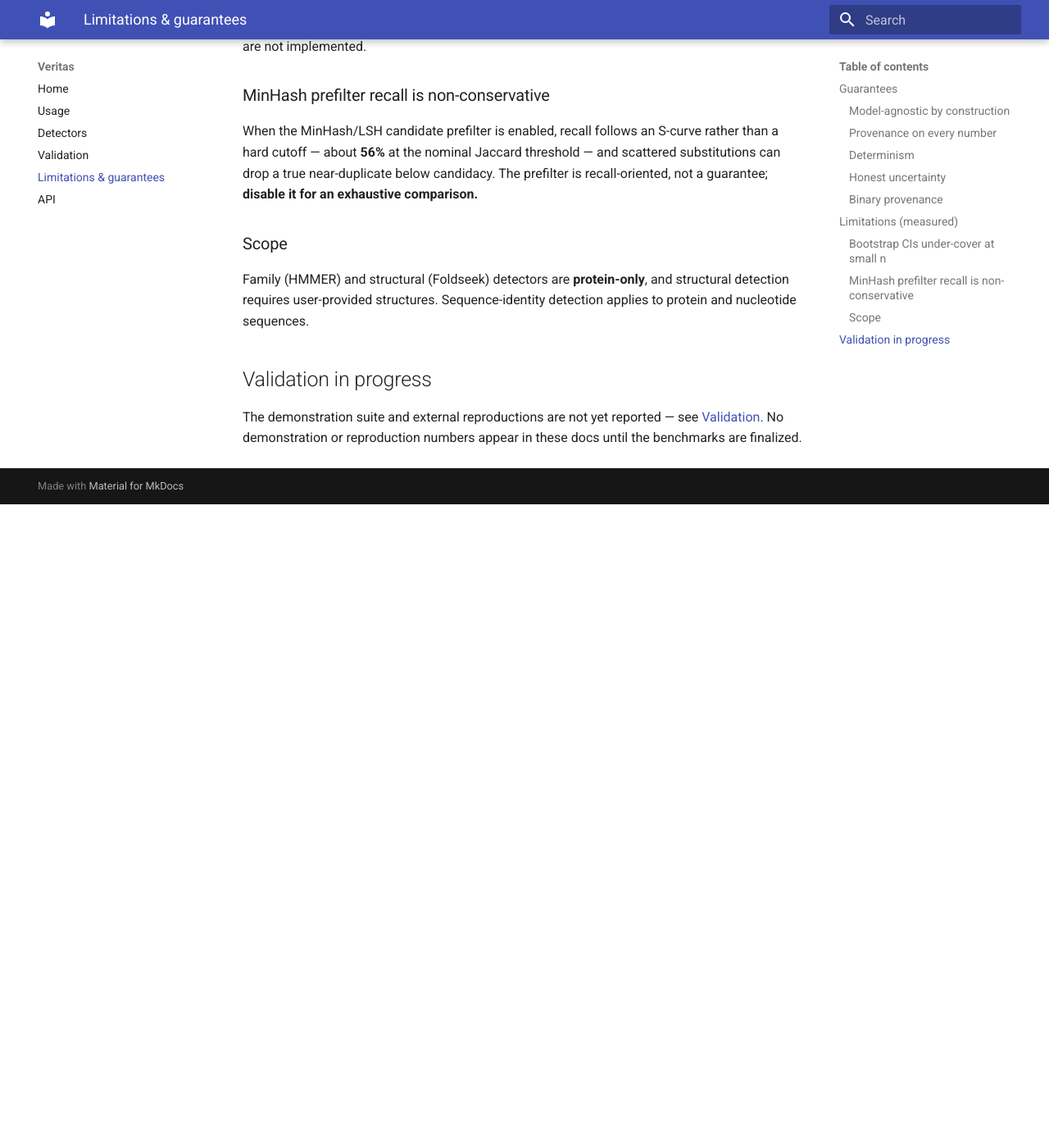
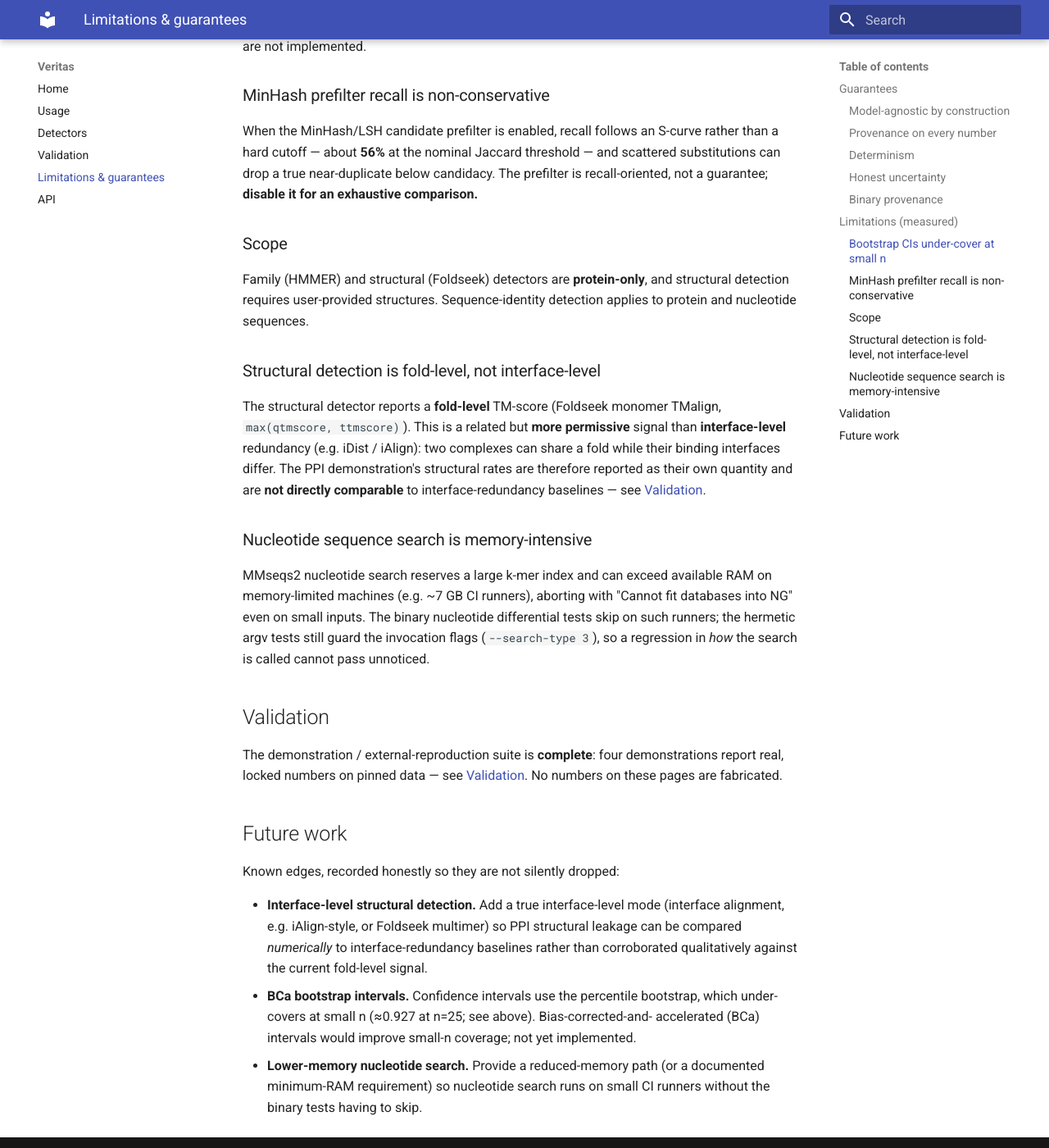
Before and after one commit to shreyjain11/veritas, an MkDocs documentation site: the page built from docs/limitations-and-guarantees.md, in a window 1280 px wide and 1400 px high, scrolled down 1208 px. Shown: the whole window at 82% size. Built offline with MkDocs 1.6.1 and Material for MkDocs 9.7.7, drawn with Linux system fonts in a browser that asks for light colours; before the commit the page ends 1823 px from its top, so only the background shows below that.

Commit message:
docs: mark validation suite complete + record scoped future work
The demonstration/reproduction suite is finished (R3, R2, ProteinGym, PPI), so the
"in progress / pending benchmark finalization" status is now stale everywhere.

- README + docs/index: status now reads "engine, interfaces, AND validation suite
  complete"; the four demos are named with real, locked numbers.
- docs/validation: fix the closing count (it said "five" but listed four) -- the
  standalone PPI leakage-rate repro ("R1") was folded into the unified PPI demo
  after a sequence-identity-vs-iDist comparison proved invalid; state that plainly.
- docs/limitations-and-guarantees: replace "Validation in progress" with a
  Validation-complete note + a Future work section capturing the deferred edges
  honestly: interface-level structural detection (vs current fold-level), BCa
  bootstrap for small-n coverage, and a lower-memory nucleotide path. Also add the
  fold-level-not-interface-level and nucleotide-RAM constraints as measured
  limitations so every structural number's caveat has a home.

No code change; mkdocs --strict and the docs/limitations tests pass.

```diff
--- a/docs/limitations-and-guarantees.md
+++ b/docs/limitations-and-guarantees.md
@@ -54,7 +54,37 @@ Family (HMMER) and structural (Foldseek) detectors are **protein-only**, and
 structural detection requires user-provided structures. Sequence-identity
 detection applies to protein and nucleotide sequences.
 
-## Validation in progress
-The demonstration suite and external reproductions are not yet reported — see
-[Validation](validation.md). No demonstration or reproduction numbers appear in
-these docs until the benchmarks are finalized.
+### Structural detection is fold-level, not interface-level
+The structural detector reports a **fold-level** TM-score (Foldseek monomer
+TMalign, `max(qtmscore, ttmscore)`). This is a related but **more permissive**
+signal than **interface-level** redundancy (e.g. iDist / iAlign): two complexes can
+share a fold while their binding interfaces differ. The PPI demonstration's
+structural rates are therefore reported as their own quantity and are **not directly
+comparable** to interface-redundancy baselines — see [Validation](validation.md).
+
+### Nucleotide sequence search is memory-intensive
+MMseqs2 nucleotide search reserves a large k-mer index and can exceed available RAM
+on memory-limited machines (e.g. ~7 GB CI runners), aborting with "Cannot fit
+databases into NG" even on small inputs. The binary nucleotide differential tests
+skip on such runners; the hermetic argv tests still guard the invocation flags
+(`--search-type 3`), so a regression in *how* the search is called cannot pass
+unnoticed.
+
+## Validation
+The demonstration / external-reproduction suite is **complete**: four
+demonstrations report real, locked numbers on pinned data — see
+[Validation](validation.md). No numbers on these pages are fabricated.
+
+## Future work
+Known edges, recorded honestly so they are not silently dropped:
+
+- **Interface-level structural detection.** Add a true interface-level mode
+  (interface alignment, e.g. iAlign-style, or Foldseek multimer) so PPI structural
+  leakage can be compared *numerically* to interface-redundancy baselines rather
+  than corroborated qualitatively against the current fold-level signal.
+- **BCa bootstrap intervals.** Confidence intervals use the percentile bootstrap,
+  which under-covers at small n (≈0.927 at n=25; see above). Bias-corrected-and-
+  accelerated (BCa) intervals would improve small-n coverage; not yet implemented.
+- **Lower-memory nucleotide search.** Provide a reduced-memory path (or a documented
+  minimum-RAM requirement) so nucleotide search runs on small CI runners without the
+  binary tests having to skip.
--- a/docs/validation.md
+++ b/docs/validation.md
@@ -238,11 +238,21 @@ The three parts are locked in `tests/e2e/test_demo_ppi.py` as **qualitative** as
 while a detector going silent (or crying wolf on a clean split) still fails it. Data is
 fetch-only except the public-domain per-chain sequences (`demos/ppi_bushuiev/manifest.toml`).
 
-## All five demonstrations are complete
+## The demonstration suite is complete
 
-R3 (OverfitNN metric reproduction), R2 (reverse-complement detection), ProteinGym
-(MSA-depth stratification), and PPI (family + structural detection, above) all report real,
-locked numbers. There are no remaining demos in progress.
+Four demonstrations — **R3** (OverfitNN metric reproduction), **R2** (reverse-complement
+detection), **ProteinGym** (MSA-depth stratification), and **PPI** (family + structural
+detection, above) — all report real, locked numbers. Nothing remains in progress.
+
+The originally-planned standalone PPI leakage-rate reproduction (**"R1"**) was **folded into
+the unified PPI demo** above, after investigation showed a direct sequence-identity-vs-iDist
+comparison would be invalid (the paper's iDist is interface-level; Veritas's structural
+detector is fold-level — they measure different things). The PPI section corroborates
+Bushuiev et al.'s thesis qualitatively rather than reproducing an iDist number.
+
+Scoped future work (interface-level structural detection, BCa bootstrap intervals, a
+lower-memory nucleotide path) is recorded under
+[Limitations & guarantees](limitations-and-guarantees.md#future-work).
 
 !!! warning "No fabricated results"
     Every number on this page — R3, R2, ProteinGym, and PPI — comes from a real run on
```
Also changed, not shown: README.md (+8 -5 lines), docs/index.md (+4 -4 lines).
